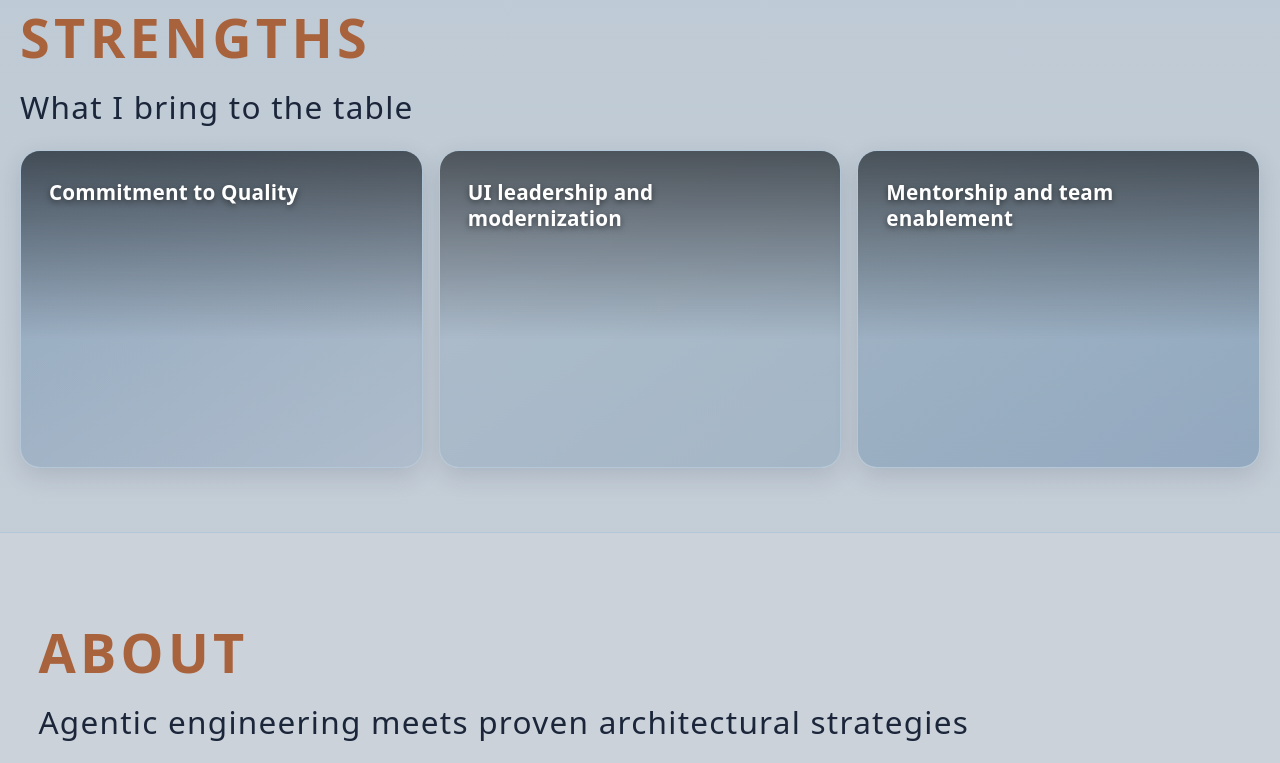
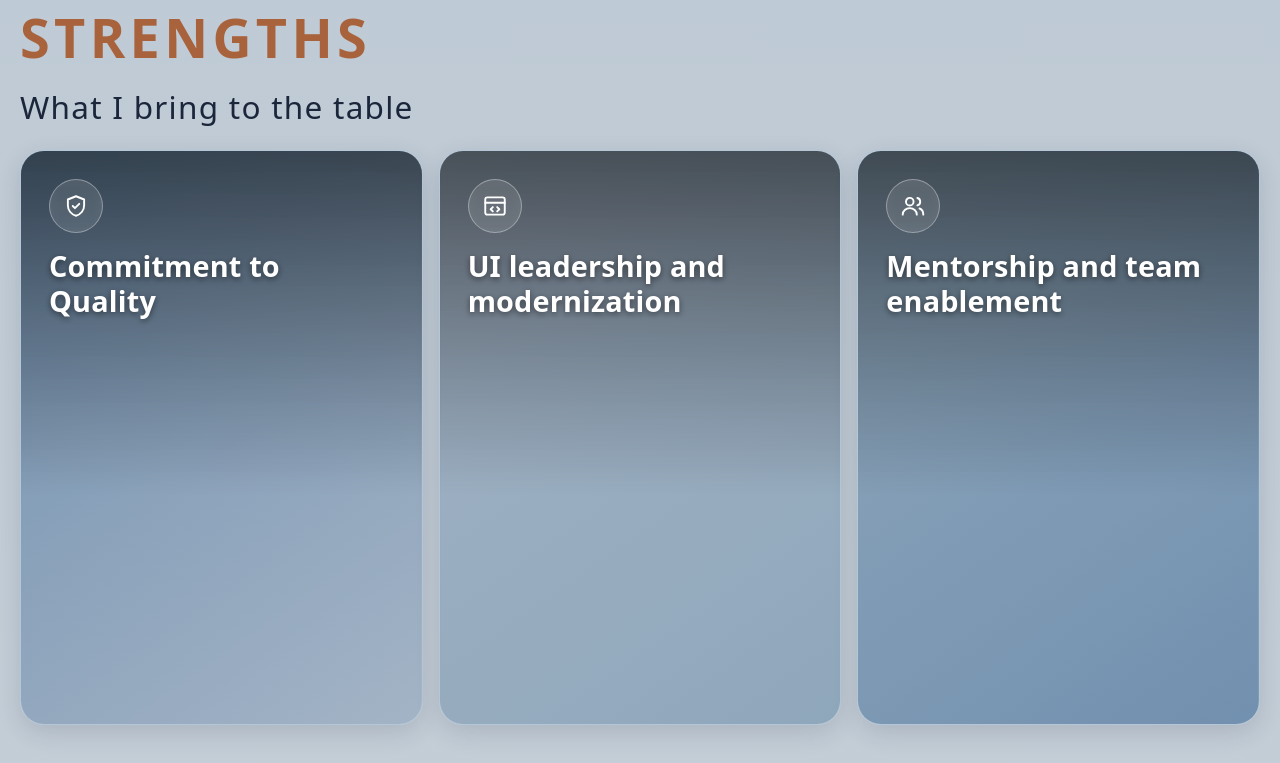
Before and after one commit to jswagger/jswagger-portfolio, a React (Vite) app: page / in a window 1280 px wide. Shown: the part 1820-2583 px from the top of the page. Built offline with nearby package versions, Linux system fonts and the light colour scheme.

Commit message:
experience components, strengths cards

```diff
--- /dev/null
+++ b/src/components/InfoCard.tsx
@@ -0,0 +1,25 @@
+import type { ServiceIcon } from '../types/content'
+import StrengthIcon from './StrengthIcon'
+
+interface InfoCardProps {
+  icon: ServiceIcon
+  title: string
+  description: string
+  tone: number
+}
+
+export default function InfoCard({ icon, title, description, tone }: InfoCardProps) {
+  return (
+    <div className="info-card">
+      <div className={`info-card-bg info-card-bg-tone-${tone}`} aria-hidden="true" />
+      <div className="info-card-glow" aria-hidden="true" />
+      <div className="info-card-body">
+        <span className="info-card-icon">
+          <StrengthIcon icon={icon} />
+        </span>
+        <h3>{title}</h3>
+        <p className="info-card-description">{description}</p>
+      </div>
+    </div>
+  )
+}
--- a/src/components/InfoCardTilt.tsx
+++ /dev/null
@@ -1,69 +0,0 @@
-import { useRef } from 'react'
-
-interface InfoCardTiltProps {
-  title: string
-  description: string
-  tone: number
-}
-
-const RESET_DELAY_MS = 1000
-
-export default function InfoCardTilt({ title, description, tone }: InfoCardTiltProps) {
-  const wrapRef = useRef<HTMLDivElement | null>(null)
-  const innerRef = useRef<HTMLDivElement | null>(null)
-  const bgRef = useRef<HTMLDivElement | null>(null)
-  const dimsRef = useRef({ left: 0, top: 0, width: 1, height: 1 })
-  const resetTimeoutRef = useRef<number | undefined>(undefined)
-
-  const applyTilt = (mouseX: number, mouseY: number) => {
-    const { width, height } = dimsRef.current
-    const px = mouseX / width
-    const py = mouseY / height
-
-    if (innerRef.current) {
-      innerRef.current.style.transform = `rotateY(${px * 30}deg) rotateX(${py * -30}deg)`
-    }
-    if (bgRef.current) {
-      bgRef.current.style.transform = `translate(${px * -40}px, ${py * -40}px)`
-    }
-  }
-
-  const handleMouseEnter = () => {
-    if (resetTimeoutRef.current) {
-      window.clearTimeout(resetTimeoutRef.current)
-    }
-    const wrap = wrapRef.current
-    if (wrap) {
-      const rect = wrap.getBoundingClientRect()
-      dimsRef.current = { left: rect.left, top: rect.top, width: rect.width, height: rect.height }
-    }
-  }
-
-  const handleMouseMove = (event: React.MouseEvent<HTMLDivElement>) => {
-    const { left, top, width, height } = dimsRef.current
-    applyTilt(event.clientX - left - width / 2, event.clientY - top - height / 2)
-  }
-
-  const handleMouseLeave = () => {
-    resetTimeoutRef.current = window.setTimeout(() => applyTilt(0, 0), RESET_DELAY_MS)
-  }
-
-  return (
-    <div
-      className="info-card"
-      ref={wrapRef}
-      onMouseEnter={handleMouseEnter}
-      onMouseMove={handleMouseMove}
-      onMouseLeave={handleMouseLeave}
-    >
-      <div className="info-card-inner" ref={innerRef}>
-        <div className={`info-card-bg info-card-bg-tone-${tone}`} ref={bgRef} aria-hidden="true" />
-        <div className="info-card-glow" aria-hidden="true" />
-        <div className="info-card-body">
-          <h3>{title}</h3>
-          <p className="info-card-description">{description}</p>
-        </div>
-      </div>
-    </div>
-  )
-}
--- a/src/components/Services.tsx
+++ b/src/components/Services.tsx
@@ -1,6 +1,6 @@
 import React, { useEffect, useRef, useState } from 'react'
 import { services } from '../data/portfolioContent'
-import InfoCardTilt from './InfoCardTilt'
+import InfoCard from './InfoCard'
 
 export default function Services() {
   const [isRevealed, setIsRevealed] = useState(false)
@@ -39,8 +39,9 @@ export default function Services() {
         </div>
         <div className="card-grid">
           {services.map((service, index) => (
-            <InfoCardTilt
+            <InfoCard
               key={service.title}
+              icon={service.icon}
               title={service.title}
               description={service.description}
               tone={(index % 3) + 1}
--- /dev/null
+++ b/src/components/StrengthIcon.tsx
@@ -0,0 +1,43 @@
+import type { ReactNode } from 'react'
+import type { ServiceIcon } from '../types/content'
+
+const ICON_PATHS: Record<ServiceIcon, ReactNode> = {
+  quality: (
+    <>
+      <path d="M12 3 4.5 6v5.5c0 4.6 3.2 8.4 7.5 9.5 4.3-1.1 7.5-4.9 7.5-9.5V6z" />
+      <path d="m9 12 2 2 4-4" />
+    </>
+  ),
+  interface: (
+    <>
+      <rect x="3" y="4" width="18" height="16" rx="2" />
+      <path d="M3 9h18" />
+      <path d="m10 13-2 2 2 2" />
+      <path d="m14 13 2 2-2 2" />
+    </>
+  ),
+  mentorship: (
+    <>
+      <circle cx="9" cy="8" r="3.5" />
+      <path d="M2.5 20c0-3.6 2.9-6 6.5-6s6.5 2.4 6.5 6" />
+      <path d="M16 4.6a3.5 3.5 0 0 1 0 6.8" />
+      <path d="M18 14.3c2.1.7 3.5 2.8 3.5 5.7" />
+    </>
+  ),
+}
+
+export default function StrengthIcon({ icon }: { icon: ServiceIcon }) {
+  return (
+    <svg
+      viewBox="0 0 24 24"
+      fill="none"
+      stroke="currentColor"
+      strokeWidth="1.75"
+      strokeLinecap="round"
+      strokeLinejoin="round"
+      aria-hidden="true"
+    >
+      {ICON_PATHS[icon]}
+    </svg>
+  )
+}
--- a/src/components/components.css
+++ b/src/components/components.css
@@ -902,46 +902,44 @@ main {
 }
 
 .info-card {
-  perspective: 800px;
-  cursor: pointer;
-}
-
-.info-card-inner {
+  --info-card-highlight: #8fb8de;
   position: relative;
   display: flex;
   align-items: flex-start;
-  min-height: 260px;
+  aspect-ratio: 2 / 3;
   padding: 28px;
   overflow: hidden;
-  border-radius: 20px;
+  border-radius: 24px;
   border: 1px solid var(--border);
   box-shadow: 0 8px 24px var(--shadow);
-  transform-style: preserve-3d;
-  transition: transform 1s cubic-bezier(0.445, 0.05, 0.55, 0.95), box-shadow 600ms cubic-bezier(0.23, 1, 0.32, 1);
-}
-
-.info-card:hover .info-card-inner {
-  transition: transform 600ms cubic-bezier(0.23, 1, 0.32, 1), box-shadow 600ms cubic-bezier(0.23, 1, 0.32, 1);
-  box-shadow: 0 20px 45px var(--shadow), 0 0 0 1px var(--accent);
+  transition: box-shadow 200ms linear;
+}
+
+.info-card:hover {
+  box-shadow: 0 20px 45px var(--shadow), 0 0 0 1px var(--info-card-highlight);
 }
 
 .info-card-bg {
   position: absolute;
-  inset: -20px;
+  inset: 0;
   background-size: cover;
   background-position: center;
-  opacity: 0.55;
+  opacity: 0.9;
   pointer-events: none;
-  transition: transform 1s cubic-bezier(0.445, 0.05, 0.55, 0.95), opacity 600ms ease;
+  transform: scale(1) translateZ(0);
+  transition: filter 200ms linear, transform 200ms linear;
 }
 
 .info-card:hover .info-card-bg {
-  opacity: 0.9;
-  transition: transform 600ms cubic-bezier(0.23, 1, 0.32, 1), opacity 600ms ease;
+  transform: scale(1.05) translateZ(0);
+}
+
+.card-grid:hover > .info-card:not(:hover) .info-card-bg {
+  filter: brightness(0.5) saturate(0.5) contrast(1.2) blur(20px);
 }
 
 .info-card-bg-tone-1 {
-  background-image: linear-gradient(145deg, var(--accent), var(--surface-muted));
+  background-image: linear-gradient(145deg, var(--info-card-highlight), var(--surface-muted));
 }
 
 .info-card-bg-tone-2 {
@@ -949,7 +947,7 @@ main {
 }
 
 .info-card-bg-tone-3 {
-  background-image: linear-gradient(145deg, var(--accent-soft), var(--accent));
+  background-image: linear-gradient(145deg, var(--accent-soft), var(--info-card-highlight));
 }
 
 :root[data-theme='light'] .info-card-bg-tone-1 {
@@ -978,9 +976,28 @@ main {
   width: 100%;
 }
 
+.info-card-icon {
+  display: grid;
+  place-items: center;
+  width: 52px;
+  height: 52px;
+  margin-bottom: 16px;
+  border-radius: 50%;
+  border: 1px solid rgba(255, 255, 255, 0.35);
+  background: rgba(255, 255, 255, 0.14);
+  backdrop-filter: blur(4px);
+  color: #fff;
+}
+
+.info-card-icon svg {
+  width: 26px;
+  height: 26px;
+}
+
 .info-card-body h3 {
   margin: 0;
-  font-size: 1.15rem;
+  font-size: 1.6rem;
+  line-height: 1.2;
   color: #fff;
   text-shadow: 0 2px 6px rgba(0, 0, 0, 0.5);
 }
@@ -1004,6 +1021,8 @@ main {
 }
 
 .experience-container {
+    --accent: #8fb8de;
+    --accent-soft: #324b5f;
     box-sizing: border-box;
     background: var(--surface-secondary);
     border-radius: 20px;
@@ -1014,6 +1033,11 @@ main {
     margin: 0 auto 20px;
 }
 
+:root[data-theme='light'] .experience-container {
+  --accent: #1f4570;
+  --accent-soft: #5f8bb8;
+}
+
 .experience-container h2 {
     margin: 0 0 5px;
     font-size: 1.35rem;
@@ -1080,6 +1104,7 @@ main {
   overflow: hidden;
   border: 1px solid var(--border);
   border-radius: 20px;
+  background: linear-gradient(135deg, var(--surface-muted), var(--accent-soft));
   color: #fff;
   box-shadow: 0 8px 24px var(--shadow);
   cursor: pointer;
@@ -1088,26 +1113,6 @@ main {
 
 .project-accordion .project-card:hover {
   box-shadow: 0 16px 32px var(--shadow);
-}
-
-.project-accordion .project-card:nth-child(5n+1) {
-  background: linear-gradient(135deg, var(--accent), var(--surface-muted));
-}
-
-.project-accordion .project-card:nth-child(5n+2) {
-  background: linear-gradient(135deg, var(--surface-muted), var(--accent-soft));
-}
-
-.project-accordion .project-card:nth-child(5n+3) {
-  background: linear-gradient(135deg, var(--accent-soft), var(--accent));
-}
-
-.project-accordion .project-card:nth-child(5n+4) {
-  background: linear-gradient(135deg, var(--surface-muted), var(--surface));
-}
-
-.project-accordion .project-card:nth-child(5n+5) {
-  background: linear-gradient(135deg, var(--accent), var(--accent-soft));
 }
 
 .project-card-shadow {
@@ -1328,6 +1333,11 @@ main {
     flex-direction: column;
   }
 
+  .info-card {
+    aspect-ratio: auto;
+    min-height: 260px;
+  }
+
   .info-card p.info-card-description {
     margin-top: 10px;
     max-height: none;
--- a/src/data/portfolioContent.ts
+++ b/src/data/portfolioContent.ts
@@ -10,14 +10,17 @@ export const highlights: Highlight[] = [
 export const services: ServiceItem[] = [
   {
     title: 'Commitment to Quality',
+    icon: 'quality',
     description: 'With every task and project, I strive to do my best work, every time. I am passionate about following best practices in code and in processes. This keeps my output consistent and clear, as I deliver with confidence every time.'
   },
   {
     title: 'UI leadership and modernization',
+    icon: 'interface',
     description: 'I lead front-end improvement initiatives with an eye toward maintainability, accessibility, and modern patterns. From refactoring legacy React to improving team standards, I help organizations turn technical debt into a healthier long-term foundation.'
   },
   {
     title: 'Mentorship and team enablement',
+    icon: 'mentorship',
     description: 'I help engineers and product teams move forward with clarity by pairing thoughtful guidance with practical execution. I focus on building trust, reducing friction, and creating systems that make complex work feel sustainable.'
   }
 ]
--- a/src/types/content.ts
+++ b/src/types/content.ts
@@ -3,9 +3,12 @@ export interface Highlight {
   value: string
 }
 
+export type ServiceIcon = 'quality' | 'interface' | 'mentorship'
+
 export interface ServiceItem {
   title: string
   description: string
+  icon: ServiceIcon
 }
 
 export interface ProjectSection {
```
Also changed, not shown: 1 other file (tests, documents, lock files or other folders).
